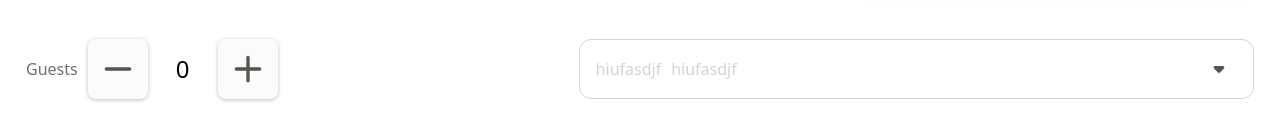
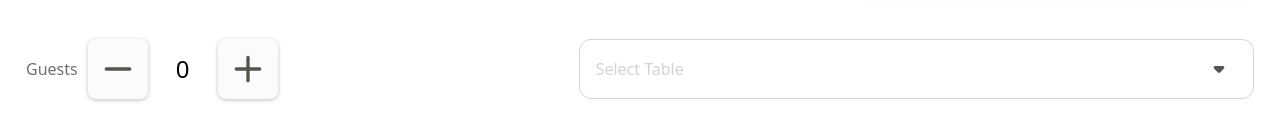
Before and after one commit to codnr98/reservation-sveltekit, a SvelteKit app: page /add-reservation in a window 1280 px wide. Shown: the part 161-300 px from the top of the page. Built offline with nearby package versions, Linux system fonts and the light colour scheme.

Commit message:
feat: select 실시간으로 보여주는 기능 구현

```diff
--- a/src/components/Select.svelte
+++ b/src/components/Select.svelte
@@ -3,9 +3,10 @@
 	import { tableList } from '../stores/tableStore';
 
 	import DorpDownIcon from '../assets/arrow_drop_down.svelte';
+	import type { Table } from '$lib/types';
 
 	let isDrop = false;
-	let selectValue = [];
+	let selectTable: Table[] = [];
 
 	const handlerClickSelect = (event: MouseEvent) => {
 		event.stopPropagation();
@@ -16,14 +17,17 @@
 		isDrop = false;
 	};
 
-	console.log(isDrop);
+	const isInclude = (arr: Array<Table>, value: Table) => arr.includes(value);
 </script>
 
 <div class="select-wrapper">
 	<button class="select" on:click={handlerClickSelect}>
 		<ul class="select-item-container">
-			<li>hiufasdjf</li>
-			<li>hiufasdjf</li>
+			{#each selectTable as value}
+				<li>{`Table ${value.number} · Floor ${value.floor}`}</li>
+			{:else}
+				<li>{'Select Table'}</li>
+			{/each}
 		</ul>
 		<DorpDownIcon />
 	</button>
@@ -34,10 +38,14 @@
 				<div>
 					<input
 						type="checkbox"
-						checked={selectValue.includes(table)}
+						checked={isInclude(selectTable, table)}
 						id={table.id}
 						on:click={() => {
-							selectValue.push(table);
+							if (isInclude(selectTable, table)) {
+								selectTable = selectTable.filter(value => value.id !== table.id);
+							} else {
+								selectTable = [...selectTable, table];
+							}
 						}}
 					/>
 					<label for={table.id}>
--- a/src/lib/utils.ts
+++ b/src/lib/utils.ts
@@ -37,6 +37,7 @@ export const clickOutside: Action<HTMLElement, () => void> = (element, callbackF
 		update(newCallbackFunction) {
 			callbackFunction = newCallbackFunction;
 		},
+
 		destroy() {
 			document.body.removeEventListener('click', onClick);
 		}
```
